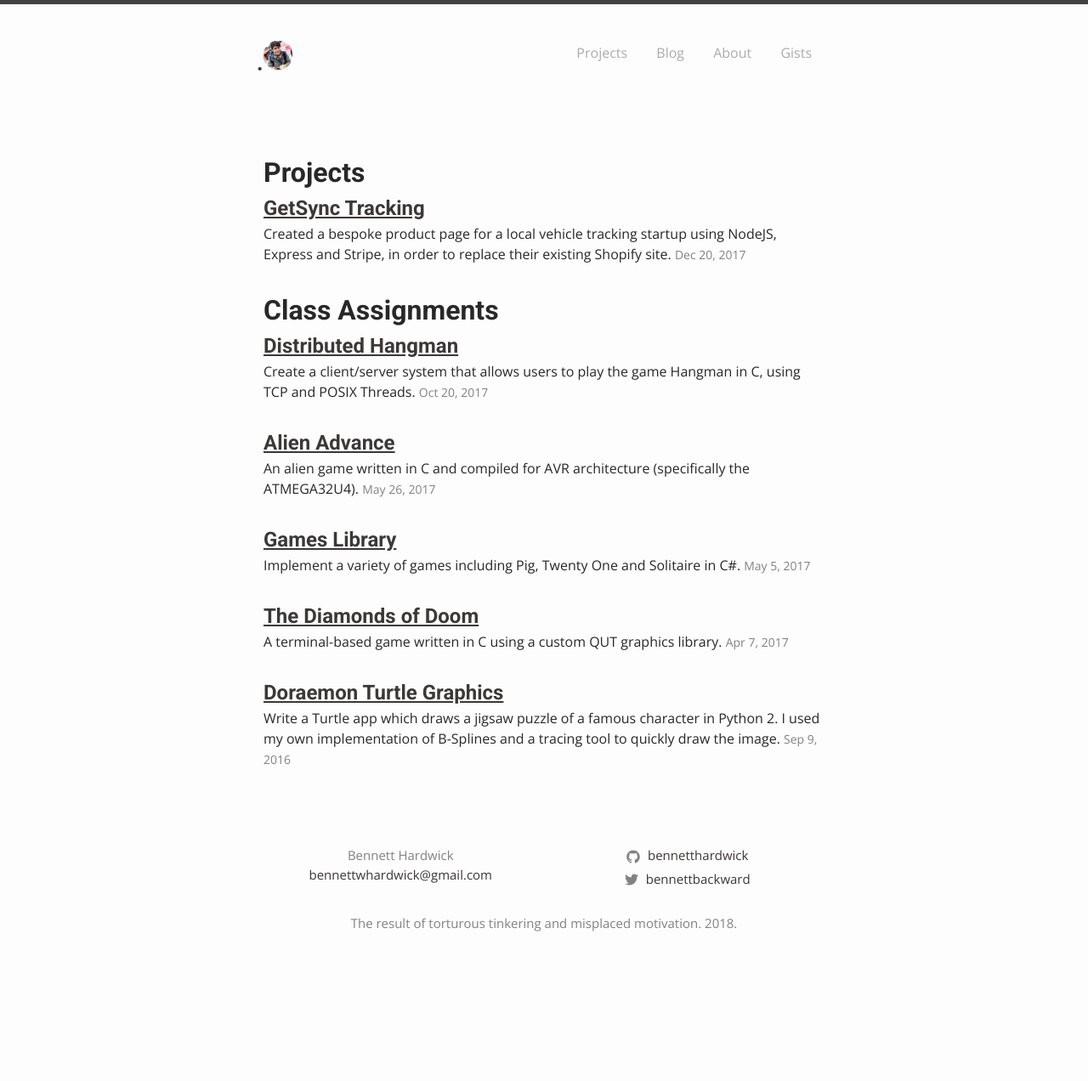
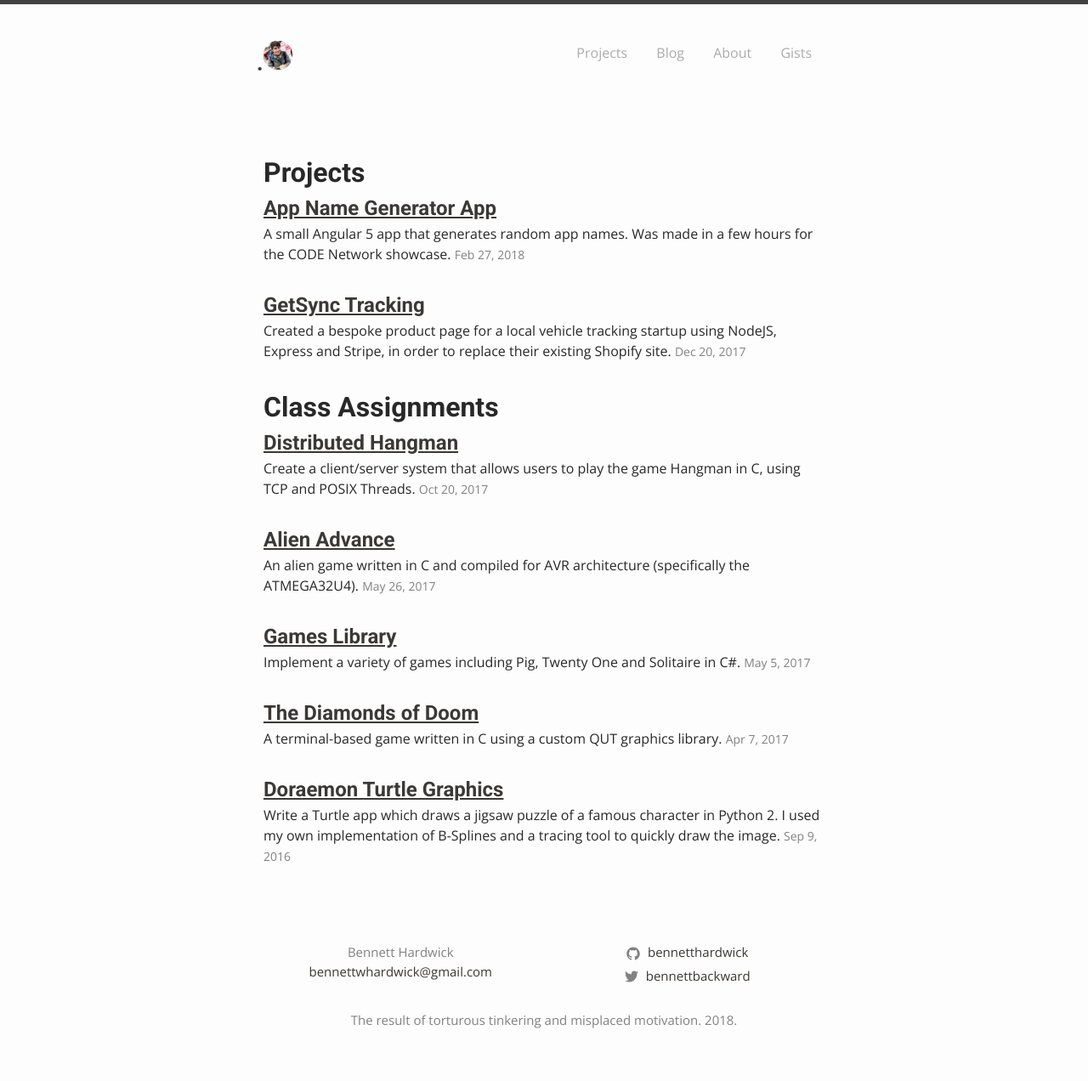
Before and after one commit to pbamotra/website, a Jekyll site: the page built from projects.md, in a window 1280 px wide. Shown: the whole page at 85% size. Built offline with Jekyll 4.4.1, drawn with Linux system fonts in a browser that asks for light colours; before the commit the page ends 1158 px from its top, so only the background shows below that.

Commit message:
Updated projects page

```diff
--- a/_data/projects.yml
+++ b/_data/projects.yml
@@ -1,4 +1,8 @@
 ---
+- title: App Name Generator App
+  byline: A small Angular 5 app that generates random app names. Was made in a few hours for the CODE Network showcase.
+  date: 27/02/2018
+  link: http://bennetthardwick.com/projects/app-names/
 - title: GetSync Tracking
   byline: Created a bespoke product page for a local vehicle tracking startup using NodeJS, Express and Stripe, in order to replace their existing Shopify site.
   date: 20/12/2017
```
